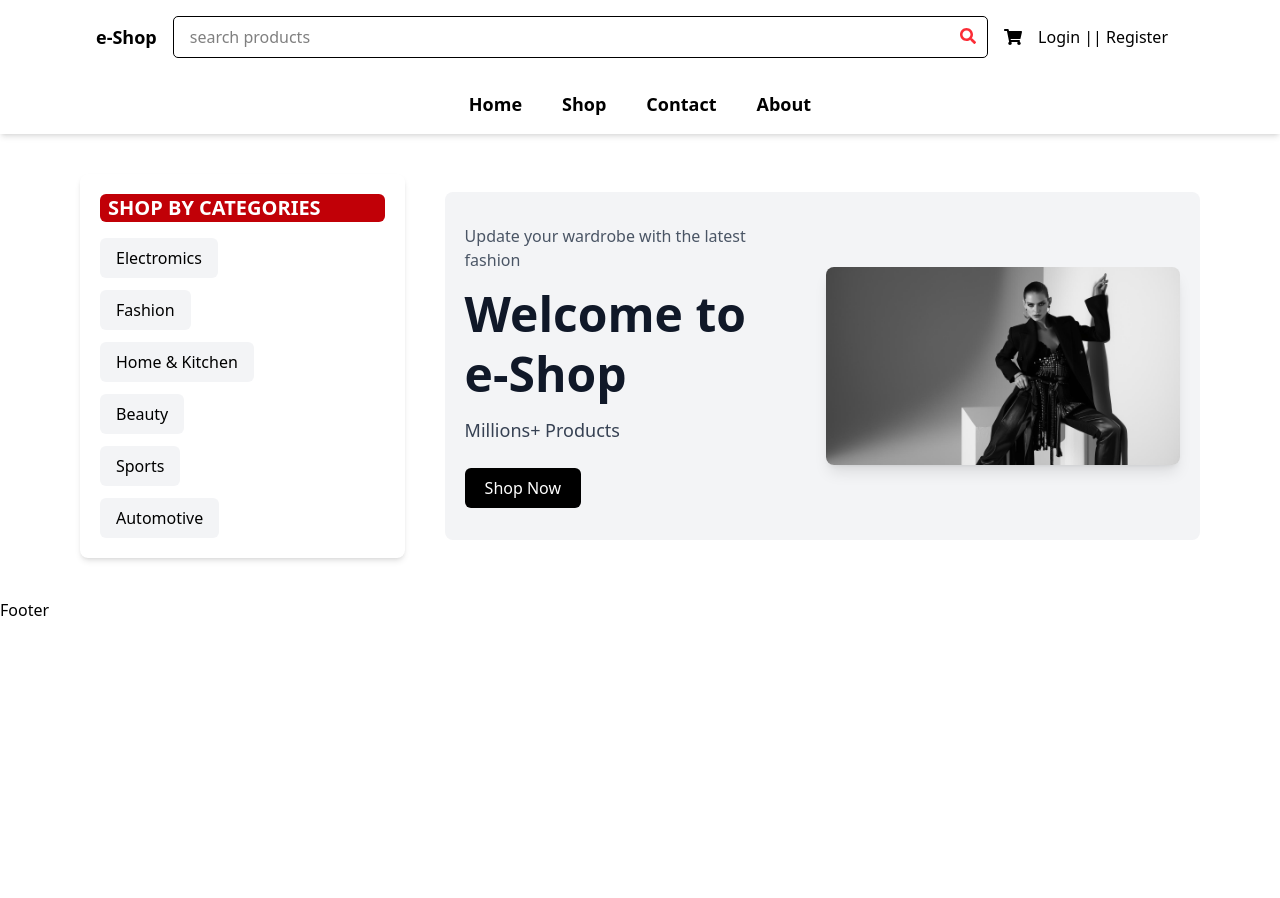
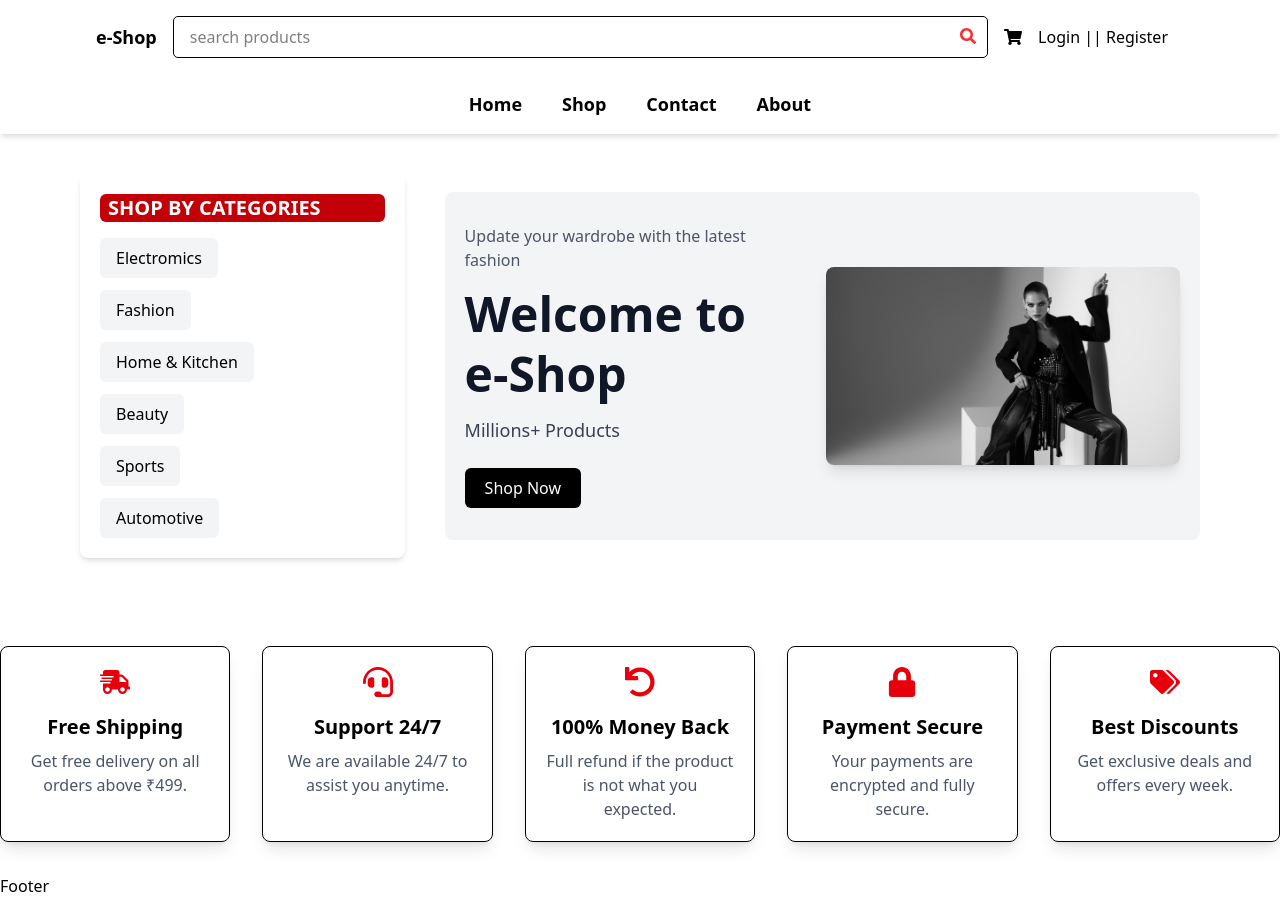
Before and after one commit to yahoowecanwork2/e-Shop, a React (Vite) app: page / in a window 1280 px wide. Before the commit the page ends 800 px from the top, so only its background shows below. Built offline with nearby package versions, Linux system fonts and the light colour scheme.

Commit message:
infosection complated

```diff
--- a/src/App.jsx
+++ b/src/App.jsx
@@ -3,6 +3,7 @@
 import Header from "./components/Header";
 import Footer from "./components/Footer";
 import Home from "/src/pages/Home";
+import InfoSection from "./pages/InfoSection";
 
 const App = () => {
   return (
@@ -10,6 +11,7 @@
       <Header />
       <Routes>
         <Route path="/" element={<Home />}></Route>
+        <Route path="/infosection" element={<InfoSection />}></Route>
       </Routes>
       <Footer />
     </BrowserRouter>
--- a/src/pages/Home.jsx
+++ b/src/pages/Home.jsx
@@ -1,6 +1,7 @@
 import React from "react";
 import { Categories } from "../assets/DummyData/DummyData";
 import Hero from "../assets/image/blackbanner.jpg";
+import InfoSection from "./InfoSection";
 const Home = () => {
   return (
     <div>
@@ -53,6 +54,7 @@
           </div>
         </div>
       </div>
+      <InfoSection />
     </div>
   );
 };
--- /dev/null
+++ b/src/pages/InfoSection.jsx
@@ -0,0 +1,58 @@
+import React from "react";
+import {
+  FaShippingFast,
+  FaHeadset,
+  FaMoneyBillWave,
+  FaLock,
+  FaTags,
+  FaUndo,
+} from "react-icons/fa";
+
+const InfoSection = () => {
+  const infoItem = [
+    {
+      icon: <FaShippingFast className="text-3xl text-red-600" />,
+      title: "Free Shipping",
+      description: "Get free delivery on all orders above ₹499.",
+    },
+    {
+      icon: <FaHeadset className="text-3xl text-red-600" />,
+      title: "Support 24/7",
+      description: "We are available 24/7 to assist you anytime.",
+    },
+    {
+      icon: <FaUndo className="text-3xl text-red-600" />,
+      title: "100% Money Back",
+      description: "Full refund if the product is not what you expected.",
+    },
+    {
+      icon: <FaLock className="text-3xl text-red-600" />,
+      title: "Payment Secure",
+      description: "Your payments are encrypted and fully secure.",
+    },
+    {
+      icon: <FaTags className="text-3xl text-red-600" />,
+      title: "Best Discounts",
+      description: "Get exclusive deals and offers every week.",
+    },
+  ];
+
+  return (
+    <div className="bg-white pb-8 pt-12">
+      <div className="container mx-auto grid grid-cols-1 md:grid-cols-2 lg:grid-cols-5 gap-8">
+        {infoItem?.map((item, index) => (
+          <div
+            key={index}
+            className="flex flex-col items-center p-5 text-center border rounded-lg shadow-lg transition-all duration-300 ease-in-out  hover:scale-105 cursor-pointer"
+          >
+            {item.icon}
+            <h3 className="mt-4 text-xl font-semibold">{item.title}</h3>
+            <p className="mt-2 text-gray-600">{item.description}</p>
+          </div>
+        ))}
+      </div>
+    </div>
+  );
+};
+
+export default InfoSection;
```
